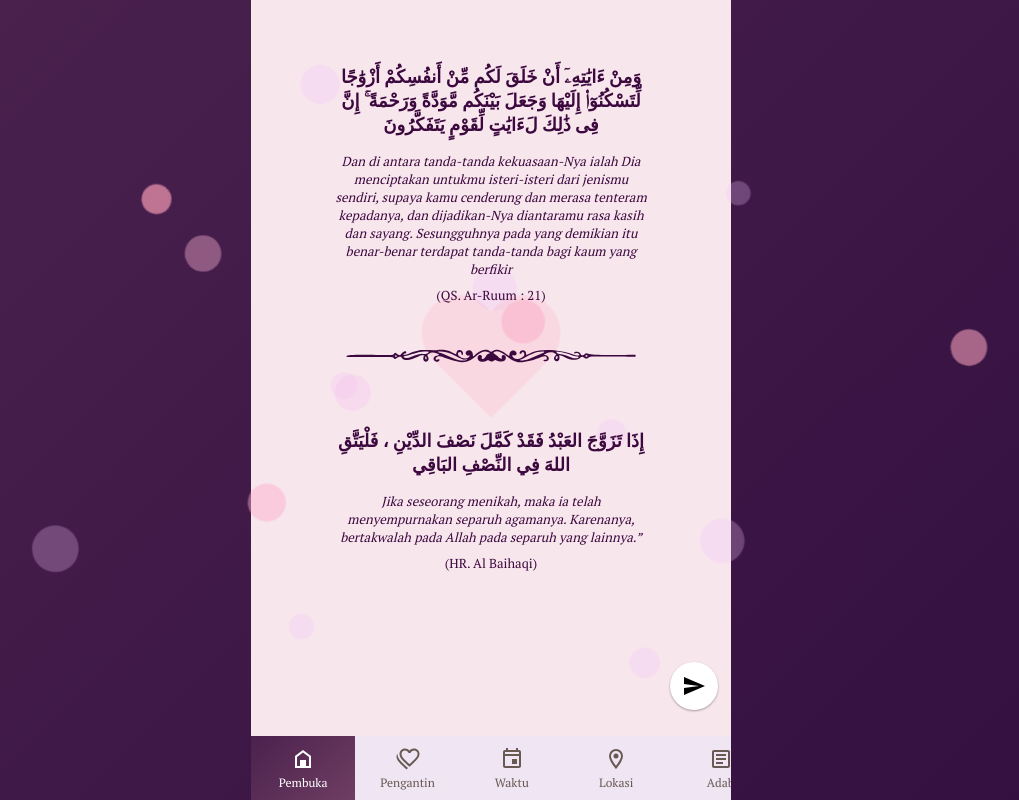
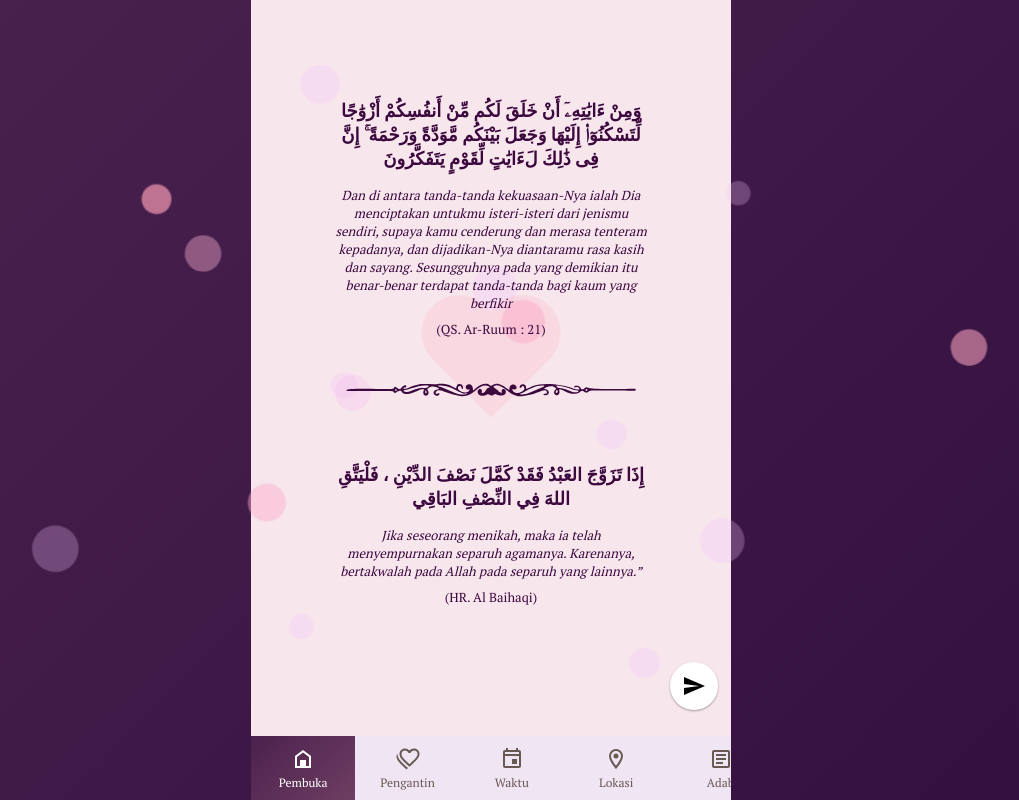
Before and after one commit to aminurmuda/weding-next, a Next.js app: page /content in a window 1280 px wide. Shown: the whole page, without its empty margins (149-1168 px from the left). Built offline with nearby package versions, Linux system fonts and the light colour scheme.

Commit message:
fix: make page center aligned

```diff
--- a/components/Opening.tsx
+++ b/components/Opening.tsx
@@ -2,7 +2,7 @@ import Image from "next/image";
 function Opening() {
   return (
     <div>
-      <p className="mt-2 scale-up font-size-1 bold">
+      <p className="scale-up font-size-1 bold">
         وَمِنْ ءَايَٰتِهِۦٓ أَنْ خَلَقَ لَكُم مِّنْ أَنفُسِكُمْ أَزْوَٰجًا
         لِّتَسْكُنُوٓا۟ إِلَيْهَا وَجَعَلَ بَيْنَكُم مَّوَدَّةً وَرَحْمَةً ۚ
         إِنَّ فِى ذَٰلِكَ لَءَايَٰتٍ لِّقَوْمٍ يَتَفَكَّرُونَ
--- a/components/Wishes.tsx
+++ b/components/Wishes.tsx
@@ -61,6 +61,7 @@ function Wishes() {
         width="300"
         height="80"
       />
+      <div style={{ minHeight: "48px" }}>
         {isLoading && <Loading />}
         {sheetData && !isLoading && (
           <div className="wishes-container">
@@ -73,7 +74,8 @@ function Wishes() {
             })}
           </div>
         )}
-      {!sheetData && <p>Belum ada data</p>}
+        {!sheetData && !isLoading && <p>Belum ada data</p>}
+      </div>
     </div>
   );
 }
--- a/pages/content.tsx
+++ b/pages/content.tsx
@@ -142,7 +142,9 @@ const Home: NextPage = () => {
             <Heart />
           </div>
           <div className="children front">
-            <Layout page={page}>{page.content}</Layout>
+            <div className="center fullheight">
+              <Layout page={page}>{page.content}</Layout>
+            </div>
             <SendMessage
               hide={currentPage === "wishes"}
               goTo={handleSetCurrentPage}
--- a/styles/globals.css
+++ b/styles/globals.css
@@ -252,8 +252,8 @@ button[disabled]{
 
 
 .page {
-  margin-bottom: 4rem;
-  padding-top: 2rem;
+  padding-bottom: 8rem;
+  margin-top: 2rem;
   max-width: 320px;
   width: 100%;
 }
@@ -385,7 +385,7 @@ hr {
 }
 
 .fullheight {
-  height: 100%;
+  min-height: 100%;
 }
 
 
```
Lines whose indentation alone changed are shown as unchanged.
